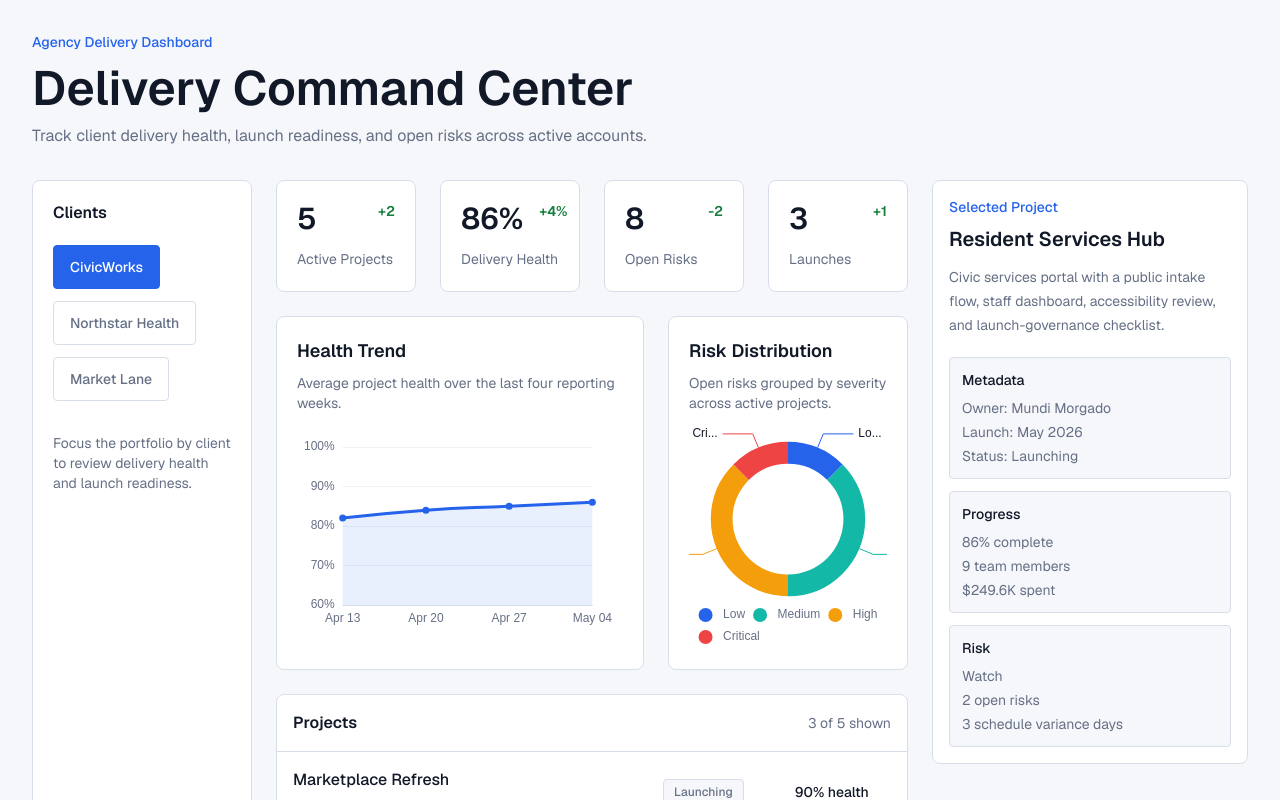
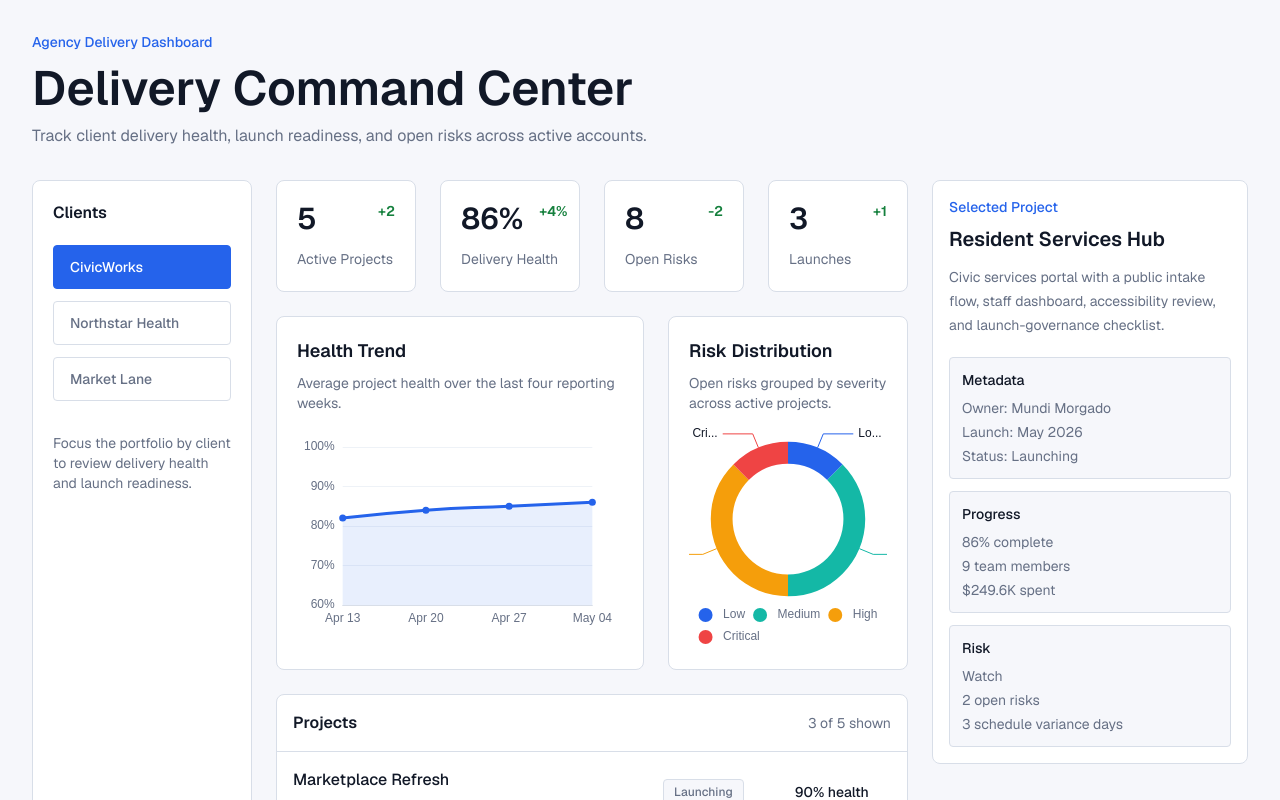
Before and after one commit to mundizzle/code-sample, a Next.js app: page / in a window 1280 px wide. Shown: the top 800 px of the page. Built offline with nearby package versions, Linux system fonts and the light colour scheme.

Commit message:
use container query to make buttons take full width in narrow column layout

```diff
--- a/src/features/dashboard/components/filter-panel.tsx
+++ b/src/features/dashboard/components/filter-panel.tsx
@@ -14,11 +14,11 @@ export function FilterPanel({
   return (
     <aside
       aria-label="Dashboard filters"
-      className="w-full min-w-0 rounded-ad-md border border-ad-border bg-ad-surface p-5 lg:min-h-[710px] xl:sticky xl:top-8 xl:self-start"
+      className="@container/filter-panel w-full min-w-0 rounded-ad-md border border-ad-border bg-ad-surface p-5 lg:min-h-[710px] xl:sticky xl:top-8 xl:self-start"
     >
       <fieldset>
         <legend className="text-base font-semibold text-ad-text">Clients</legend>
-        <div className="mt-5 flex flex-col gap-3 sm:flex-row sm:flex-wrap">
+        <div className="mt-5 flex flex-col gap-3 @sm/filter-panel:flex-row @sm/filter-panel:flex-wrap">
           {clients.map((client, index) => {
             const isSelected =
               selectedClientIds.includes(client.id) ||
@@ -30,7 +30,7 @@ export function FilterPanel({
                 type="button"
                 aria-pressed={isSelected}
                 onClick={() => onToggleClient(client.id)}
-                className={`min-h-11 w-full rounded-ad-sm border px-4 py-2 text-left text-sm font-medium transition sm:w-auto ${
+                className={`min-h-11 w-full rounded-ad-sm border px-4 py-2 text-left text-sm font-medium transition @sm/filter-panel:w-auto ${
                   isSelected
                     ? "border-ad-accent bg-ad-accent text-white"
                     : "border-ad-border bg-ad-surface text-ad-text-muted hover:border-ad-accent hover:text-ad-text"
```
Also changed, not shown: 1 other file (tests, documents, lock files or other folders).
